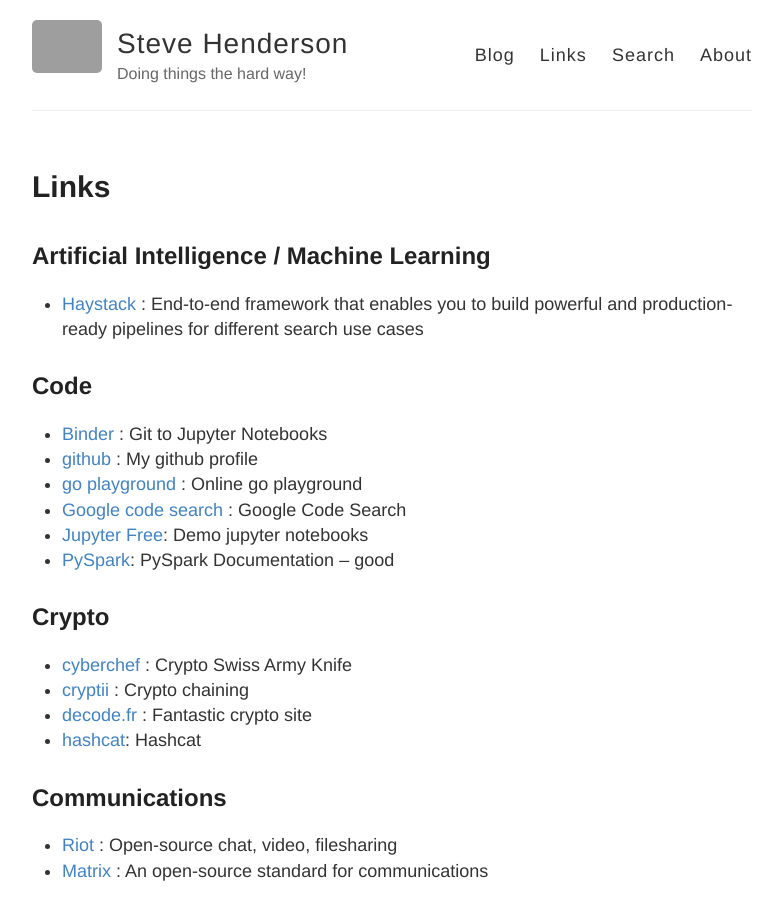
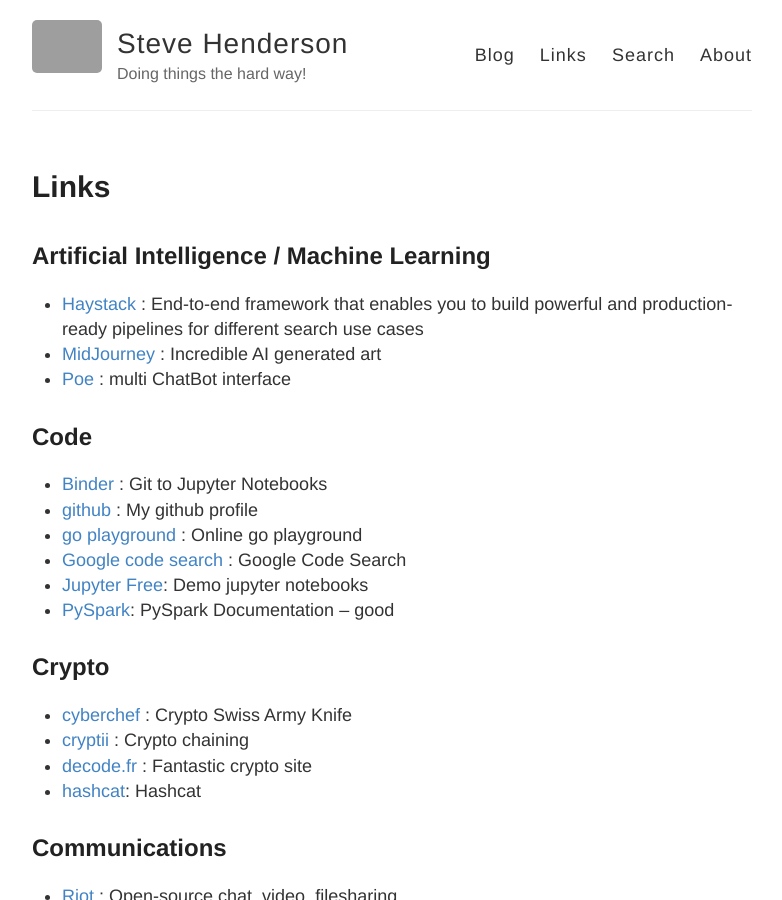
Before and after one commit to stevehenderson/stevehenderson.github.io, a Jekyll site: the page built from links.md, in a window 1280 px wide and 900 px high. Shown: the whole window, without its empty margins (248-1030 px from the left). Built offline with Jekyll 4.4.1, drawn with Linux system fonts in a browser that asks for light colours; grey boxes are pictures that could not be loaded.

Commit message:
Update links.md

```diff
--- a/links.md
+++ b/links.md
@@ -6,6 +6,8 @@
 
 ## Artificial Intelligence / Machine Learning
    * [Haystack](https://github.com/deepset-ai/haystack) : End-to-end framework that enables you to build powerful and production-ready pipelines for different search use cases
+   * [MidJourney](https://www.midjourney.com/) : Incredible AI generated art
+   * [Poe](https://poe.com/login) : multi ChatBot interface
 
 ## Code
 
```
